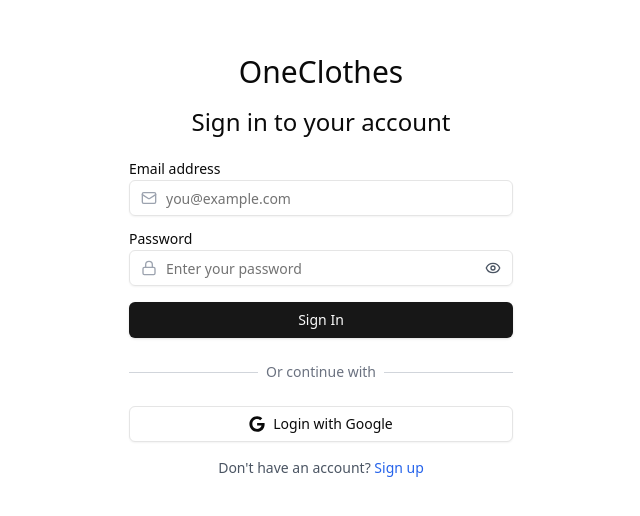
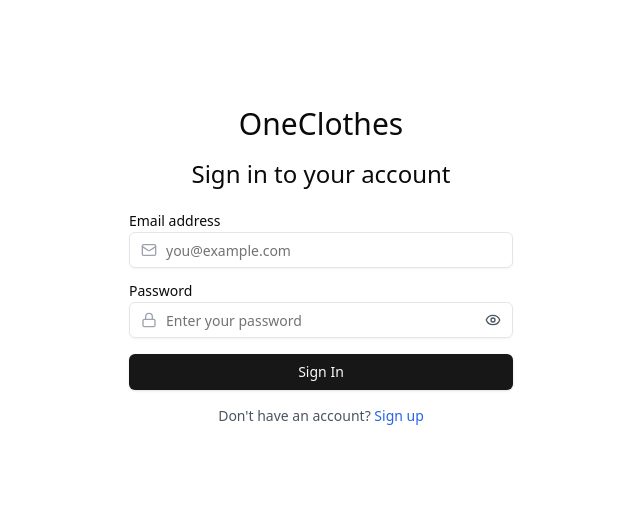
Before and after one commit to abhiyadav512/oneClothes-E-Commerce-Website, a React (Vite) app in the folder frontend/: page /login in a window 1280 px wide. Shown: the part 134-650 px from the top of the page, without its empty margins (319-959 px from the left). Built offline with nearby package versions, Linux system fonts and the light colour scheme; no server answers.

Commit message:
temporary disable google-auth

```diff
--- a/frontend/src/features/auth/Login.jsx
+++ b/frontend/src/features/auth/Login.jsx
@@ -106,22 +106,22 @@
           </Button>
         </form>
 
-        <div className="relative my-6">
+        {/* <div className="relative my-6">
           <div className="absolute inset-0 flex items-center">
             <span className="w-full border-t border-gray-300"></span>
           </div>
           <div className="relative flex justify-center text-sm text-gray-500">
             <span className="bg-white px-2">Or continue with</span>
           </div>
-        </div>
+        </div> */}
 
-        <Button
+        {/* <Button
           variant="outline"
           className="w-full flex items-center justify-center gap-2"
         >
           <FaGoogle size={20} />
           Login with Google
-        </Button>
+        </Button> */}
 
         <p className="mt-4 text-center text-sm text-gray-600">
           Don't have an account?{" "}
```
